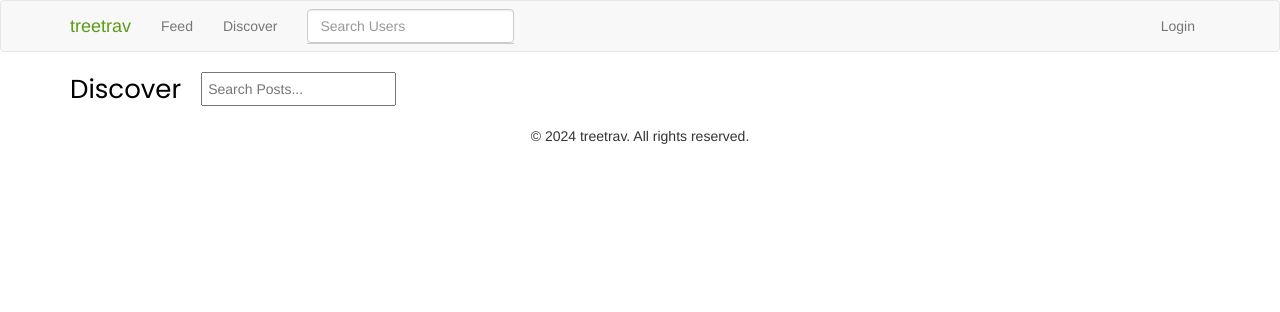
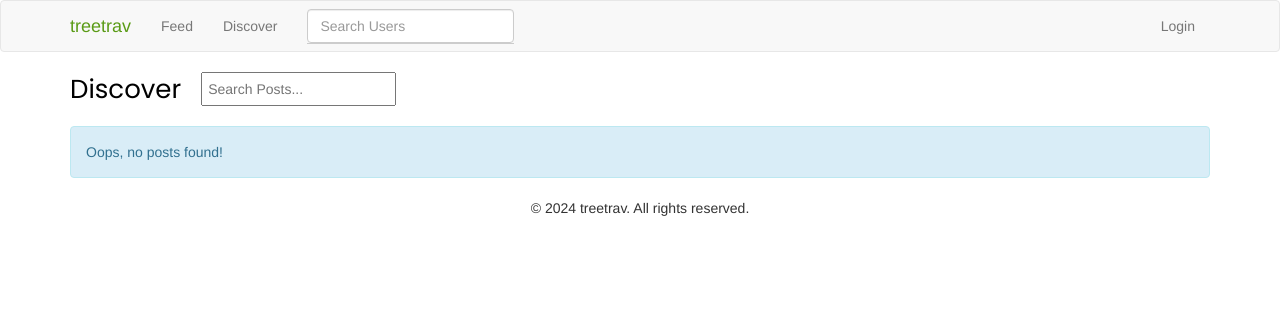
Before and after one commit to newport11/treetrav, a Flask app: page /discover in a window 1280 px wide. Shown: the top 312 px of the page. Run offline with Flask 3, Linux system fonts and the light colour scheme; data that the repository does not hold is empty; some libraries are stand-ins or nearby versions.

Commit message:
add alert message if no posts found

```diff
--- a/app/templates/feed.html
+++ b/app/templates/feed.html
@@ -18,12 +18,11 @@
     </div>
 </div>
 
+{% if posts %}
+    {% for post in posts %}
+        {% include '_post.html' %}
+    {% endfor %}
 
-{% for post in posts %}
-    {% include '_post.html' %}
-{% endfor %}
-
-{% if posts %}
     <nav aria-label="...">
         <ul class="pager">
             <li class="previous{% if not prev_url %} invisible{% endif %}">
@@ -43,7 +42,12 @@
             </li>
         </ul>
     </nav>
+{% else %}
+    <div class="alert alert-info" role="alert">
+        Oops, no posts found!
+    </div>
 {% endif %}
+
 {% include 'all_rights_reserved.html' %}
 
 {% endblock %}
```
